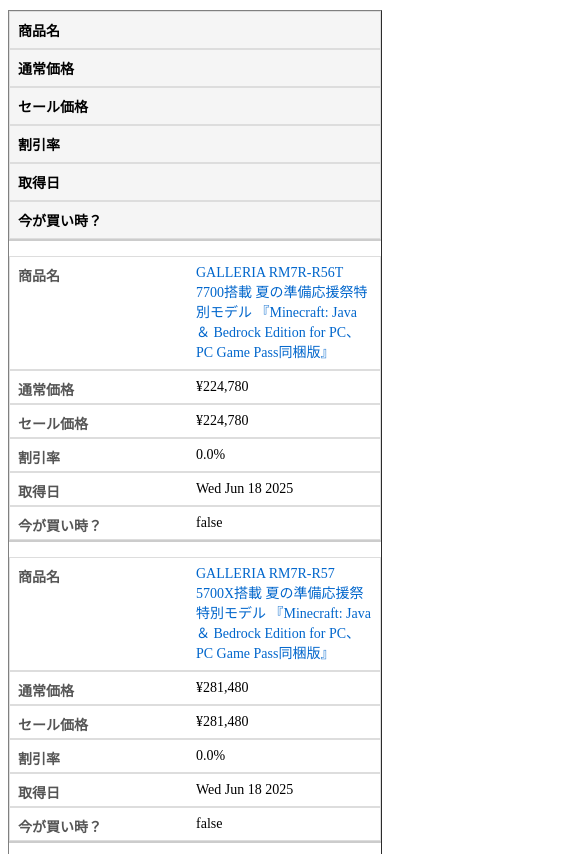
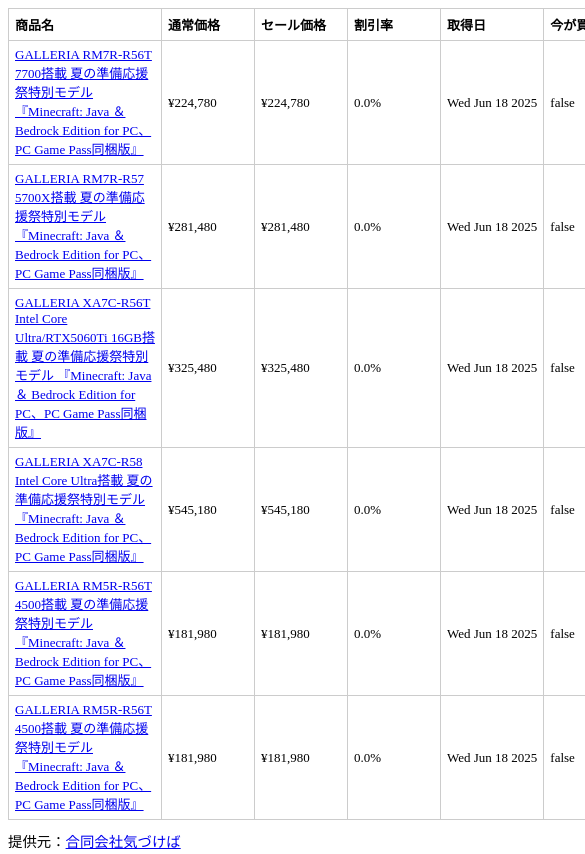
Before and after one commit to toru-ubu/price-widget, a plain HTML site: page index.html in a window 390 px wide. Shown: the top 854 px of the page, 585 px wide, since content can reach past the window. Drawn offline with Linux system fonts and the light colour scheme.

Commit message:
Update index.html

```diff
--- a/index.html
+++ b/index.html
@@ -3,55 +3,30 @@
     width: 100%;
     border-collapse: collapse;
     font-size: 14px;
-    margin: 10px 0;
   }
+
   th, td {
-    border: 1px solid #ddd;
     padding: 8px;
+    text-align: left;
+    border: 1px solid #ccc;
+    min-width: 80px; /* 👈 ここで横幅を確保 */
+    white-space: nowrap; /* 👈 改行させない */
+  }
+
+  td:nth-child(1) {
+    min-width: 140px;
+    max-width: 200px;
     word-break: break-word;
+    white-space: normal; /* 商品名だけは折り返し可にする */
   }
-  th {
-    background-color: #f5f5f5;
-    text-align: left;
-  }
-  a {
-    color: #0066cc;
-    text-decoration: none;
-  }
-  a:hover {
-    text-decoration: underline;
-  }
-  @media (max-width: 600px) {
-    table, thead, tbody, th, td, tr {
-      display: block;
+
+  @media screen and (max-width: 600px) {
+    table {
+      font-size: 13px;
     }
-    thead tr {
-      display: none;
+    th, td {
+      padding: 6px;
     }
-    tr {
-      margin-bottom: 15px;
-      border-bottom: 2px solid #ccc;
-    }
-    td {
-      position: relative;
-      padding-left: 50%;
-    }
-    td::before {
-      position: absolute;
-      top: 8px;
-      left: 8px;
-      width: 45%;
-      padding-right: 10px;
-      white-space: nowrap;
-      font-weight: bold;
-      color: #555;
-    }
-    td:nth-child(1)::before { content: "商品名"; }
-    td:nth-child(2)::before { content: "通常価格"; }
-    td:nth-child(3)::before { content: "セール価格"; }
-    td:nth-child(4)::before { content: "割引率"; }
-    td:nth-child(5)::before { content: "取得日"; }
-    td:nth-child(6)::before { content: "今が買い時？"; }
   }
 </style>
 
```
